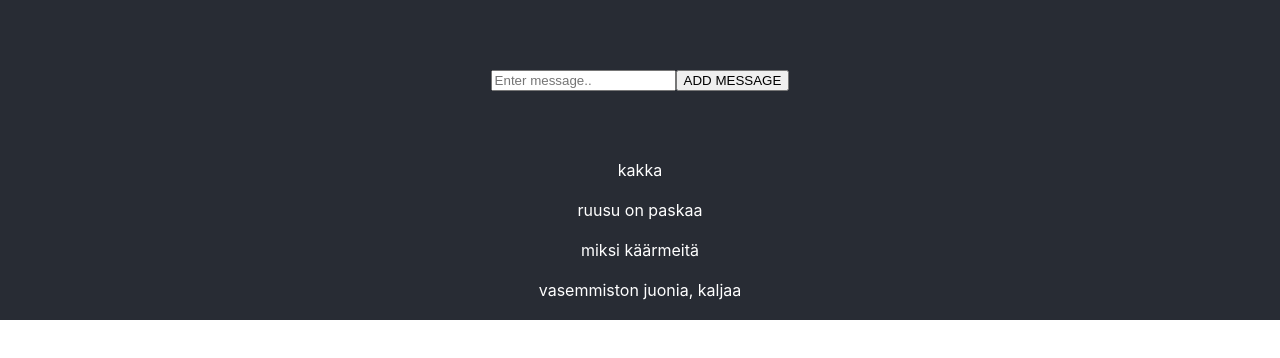
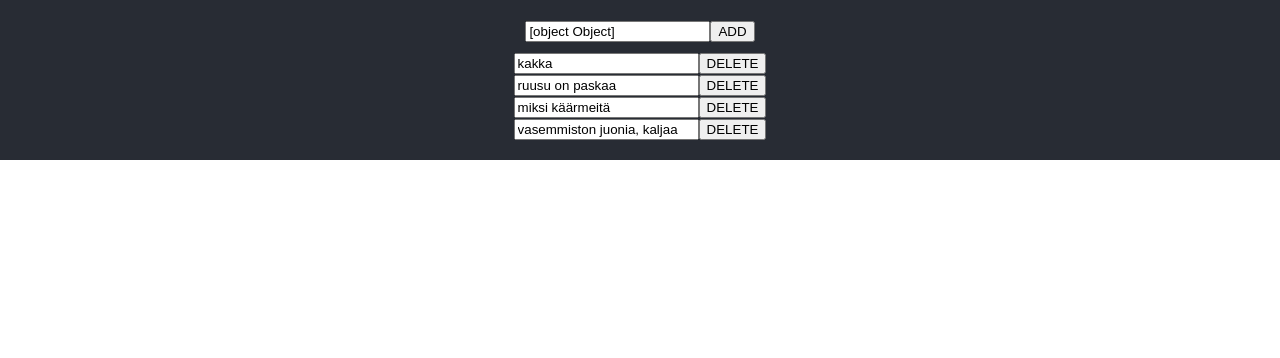
Before and after one commit to caldre/react-redux-boilerplate, a React (Create React App) app: page / in a window 1280 px wide. Shown: the top 358 px of the page. Built offline with nearby package versions, Linux system fonts and the light colour scheme.

Commit message:
Added nonsense

```diff
--- a/src/App.css
+++ b/src/App.css
@@ -32,3 +32,7 @@
     transform: rotate(360deg);
   }
 }
+
+.message-list {
+  padding-top: 10px;
+}
--- a/src/App.js
+++ b/src/App.js
@@ -1,17 +1,22 @@
-import React from 'react';
-import MessageInput from './components/MessageInput'
-import MessageList from './components/MessageList';
-import './App.css';
+import React from "react";
+import MessageInput from "./components/MessageInput";
+import MessageList from "./components/MessageList";
+import "./App.css";
 
-const messages = ["kakka", "ruusu on paskaa", "miksi käärmeitä", "vasemmiston juonia, kaljaa"]
+const messages = [
+  "kakka",
+  "ruusu on paskaa",
+  "miksi käärmeitä",
+  "vasemmiston juonia, kaljaa",
+];
 
 const App = () => {
   return (
     <div className="App">
-      <MessageInput />
+      {/* <MessageInput /> */}
       <MessageList messages={messages} />
     </div>
   );
-}
+};
 
 export default App;
--- a/src/actions/actionTypes.js
+++ b/src/actions/actionTypes.js
@@ -1,3 +1,3 @@
-export const ADD_MESSAGE = "ADD_MESSAGE"
-export const EDIT_MESSAGE = "EDIT_MESSAGE"
-export const DELETE_MESSAGE = "DELETE_MESSAGE"
+export const ADD_MESSAGE = "ADD_MESSAGE";
+export const EDIT_MESSAGE = "EDIT_MESSAGE";
+export const DELETE_MESSAGE = "DELETE_MESSAGE";
--- a/src/actions/messageActions.js
+++ b/src/actions/messageActions.js
@@ -1,22 +1,23 @@
-import * as types from './actionTypes';
+import * as types from "./actionTypes";
+import { v4 as uuid } from "uuid";
 
 export const addMessage = (message) => {
   return {
     type: types.ADD_MESSAGE,
-    payload: message
+    payload: { id: uuid(), message },
   };
-}
+};
 
 export const editMessage = (id, message) => {
   return {
     type: types.EDIT_MESSAGE,
-    payload: { id, message }
-  }
-}
+    payload: { id, message },
+  };
+};
 
 export const deleteMessage = (id) => {
   return {
     type: types.DELETE_MESSAGE,
-    payload: id
-  }
-}
+    payload: id,
+  };
+};
--- /dev/null
+++ b/src/components/Message.js
@@ -0,0 +1,34 @@
+import React, { useState } from "react";
+import { addMessage, editMessage } from "../actions/messageActions";
+import { useDispatch } from "react-redux";
+
+const Message = ({ message, button }) => {
+  const [stateMessage, setMessage] = useState(message || "");
+
+  const dispatch = useDispatch();
+
+  const handleAddMessage = (e) => {
+    e.preventDefault();
+    dispatch(addMessage(message));
+    setMessage("");
+  };
+
+  const handleEditMessage = (e) => {
+    e.preventDefault();
+  };
+
+  return (
+    <form onSubmit={(e) => handleAddMessage(e)}>
+      <input
+        id="message-input"
+        name="message"
+        value={stateMessage}
+        onChange={(e) => setMessage(e.target.value)}
+        placeholder="Enter message.."
+      ></input>
+      <button>{button}</button>
+    </form>
+  );
+};
+
+export default Message;
--- a/src/components/MessageInput.js
+++ b/src/components/MessageInput.js
@@ -1,21 +1,32 @@
-import React, { useState } from 'react';
+import React, { useState } from "react";
+import { addMessage } from "../actions/messageActions";
+import { useDispatch } from "react-redux";
 
 const MessageInput = () => {
-  const [ message, setMessage ] = useState('')
+  const [message, setMessage] = useState("");
 
-  const addMessage = (e) => {
+  const dispatch = useDispatch();
+
+  const handleAddMessage = (e) => {
     e.preventDefault();
-    setMessage('')
-  }
+    dispatch(addMessage(message));
+    setMessage("");
+  };
 
   return (
     <div className="App">
-      <form onSubmit={(e) => addMessage(e)}>
-        <input id="message-input" name="message" value={message} onChange={(e) => setMessage(e.target.value)} placeholder="Enter message.."></input>
+      <form onSubmit={(e) => handleAddMessage(e)}>
+        <input
+          id="message-input"
+          name="message"
+          value={message}
+          onChange={(e) => setMessage(e.target.value)}
+          placeholder="Enter message.."
+        ></input>
         <button>ADD MESSAGE</button>
       </form>
     </div>
   );
-}
+};
 
 export default MessageInput;
--- a/src/components/MessageList.js
+++ b/src/components/MessageList.js
@@ -1,20 +1,17 @@
-import React from "react"
+import React from "react";
+import Message from "./Message";
 
 const Messagelist = (props) => {
+  const messages = props.messages.map((message) => {
+    return <Message message={message} button="DELETE" />;
+  });
 
-    const messages = props.messages.map((message) => {
-        return (<div>
-        <div>{message}</div>
-        <br/>
-        </div>)
+  return (
+    <div>
+      <Message message={{ message: "" }} button="ADD" />
+      <div className="message-list">{messages}</div>
+    </div>
+  );
+};
 
-    })
-
-return (
-<div>{messages}
-</div>
-)
-
-}
-
-export default Messagelist
+export default Messagelist;
--- a/src/reducers/index.js
+++ b/src/reducers/index.js
@@ -1,6 +1,6 @@
 import { combineReducers } from "redux";
-import { messageReducer } from './messageReducer';
+import { messageReducer } from "./messageReducer";
 
 export default combineReducers({
-  messageReducer
-})
+  messageReducer,
+});
--- a/src/reducers/messageReducer.js
+++ b/src/reducers/messageReducer.js
@@ -1,3 +1,3 @@
 export const messageReducer = (messageList = [], action) => {
-  return [...messageList]
-}
+  return [...messageList];
+};
```
Also changed, not shown: src/index.js (+16 -15 lines).
